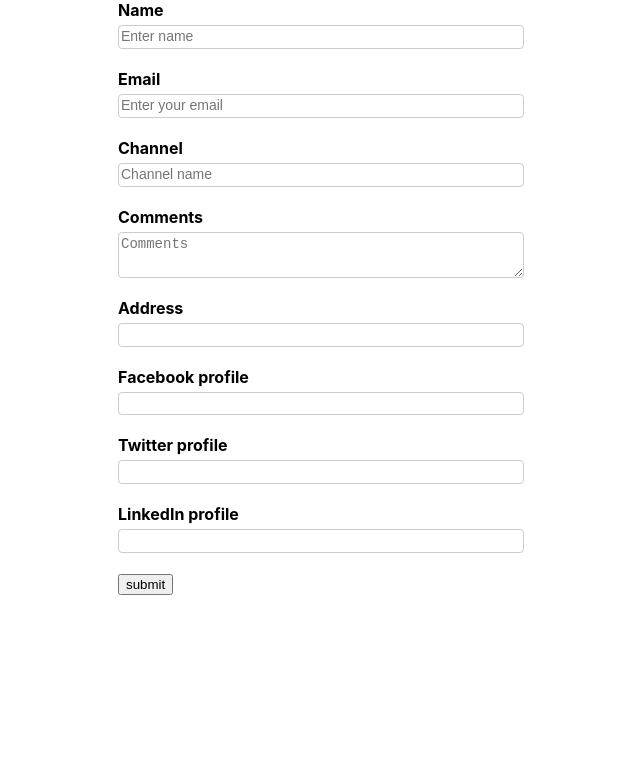
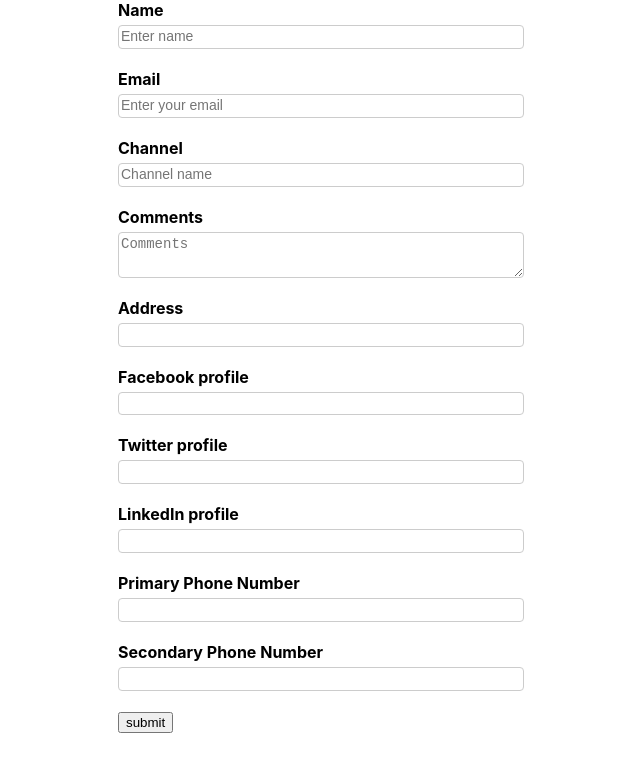
Before and after one commit to senal/react_formik, a React (Create React App) app: page / in a window 1280 px wide. Shown: the top 772 px of the page, without its empty margins (319-959 px from the left). Built offline with nearby package versions, Linux system fonts and the light colour scheme.

Commit message:
Formik with arrays

```diff
--- a/src/components/YoutubeForm.js
+++ b/src/components/YoutubeForm.js
@@ -16,7 +16,9 @@ function YoutubeForm() {
             facebook: '',
             twitter: '',
             linkedin: ''
-        }
+        },
+        phoneNumbers: ['', '']
+
     }
 
     const handleSubmit = (formData) => {
@@ -95,7 +97,14 @@ function YoutubeForm() {
                     <label htmlFor='linkedin'>LinkedIn profile</label>
                     <Field type='text' id='linkedin' name='social.linkedin'></Field>
                 </div>
-
+                <div className='form-control'>
+                    <label htmlFor='primaryPhoneNumber'>Primary Phone Number</label>
+                    <Field type='text' id='primaryPhoneNumber' name='phoneNumbers[0]'></Field>
+                </div>
+                <div className='form-control'>
+                    <label htmlFor='secondaryPhoneNumber'>Secondary Phone Number</label>
+                    <Field type='text' id='secondaryPhoneNumber' name='phoneNumbers[1]'></Field>
+                </div>
                 <div className="form-control">
                     <Field type="submit" value="submit" ></Field>
                 </div>
```
